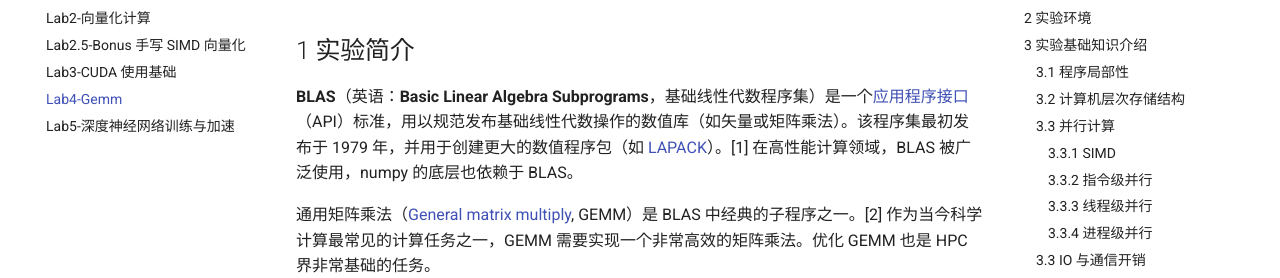
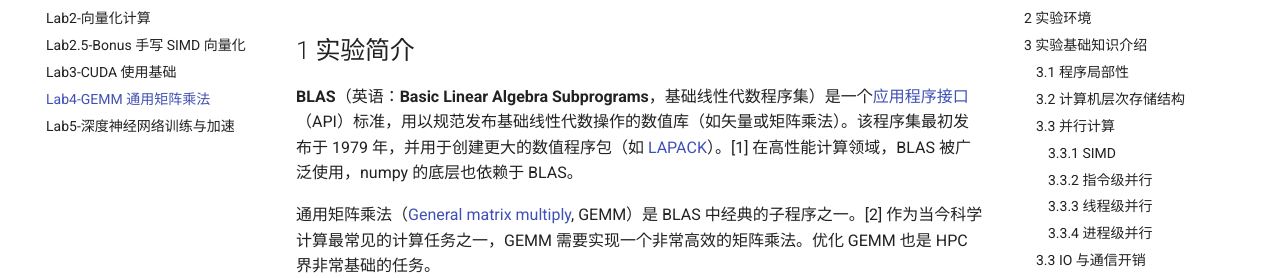
Before and after one commit to ZJUSCT/HPC101-Labs-2022, an MkDocs documentation site: the page built from docs/Lab4-Gemm/index.md, in a window 1280 px wide. Shown: the part 147-425 px from the top of the page. Built offline with MkDocs 1.6.1 and Material for MkDocs 9.7.7, drawn with Linux system fonts in a browser that asks for light colours.

Commit message:
Update mkdocs.yml

```diff
--- a/mkdocs.yml
+++ b/mkdocs.yml
@@ -6,7 +6,7 @@ nav:
   - Lab2-向量化计算: Lab2-Vectors/index.md
   - Lab2.5-Bonus 手写 SIMD 向量化: Lab2.5-Vectors-Bonus/index.md
   - Lab3-CUDA 使用基础: Lab3-Cuda/index.md
-  - Lab4-Gemm: Lab4-Gemm/index.md
+  - Lab4-GEMM 通用矩阵乘法: Lab4-Gemm/index.md
   - Lab5-深度神经网络训练与加速: Lab5-DL/index.md
 markdown_extensions:
   - pymdownx.arithmatex:
```
